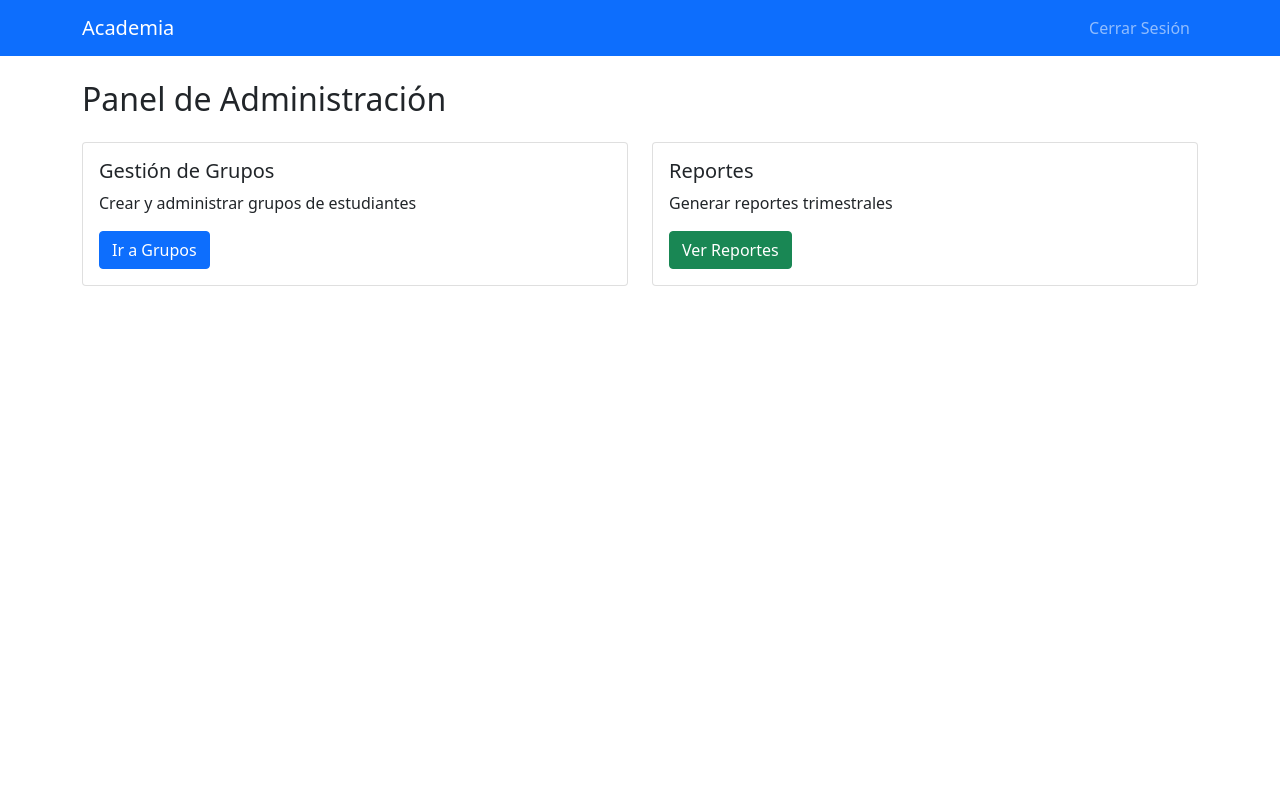
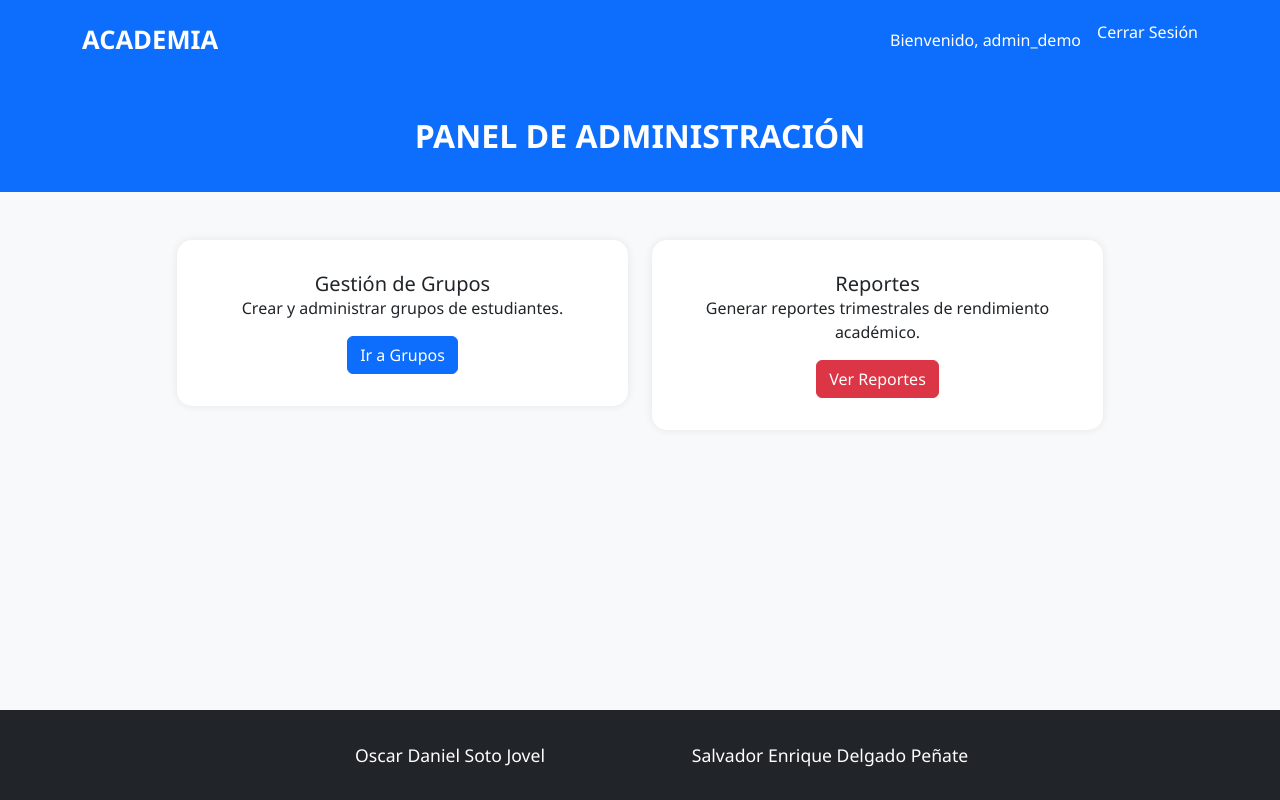
Before and after one commit to DanielSotoo/Desafiopractico3-DSS, a PHP site: page /dashboard.php in a window 1280 px wide. Run offline with PHP 8.4, Linux system fonts and the light colour scheme; the visitor is signed in with stand-in values (Sample User, id 1).

Commit message:
Update dashboard.php

```diff
--- a/dashboard.php
+++ b/dashboard.php
@@ -1,49 +1,113 @@
 <?php
-// dashboard.php
-session_start();
-if(!isset($_SESSION['user_id']) || $_SESSION['tipo'] != 'admin') {
-    header("Location: index.php");
-    exit();
-}
+$_SESSION['user_id'] = 1;
+$_SESSION['tipo'] = 'admin';
+$_SESSION['username'] = 'admin_demo';
 ?>
 <!DOCTYPE html>
-<html>
+<html lang="es">
 <head>
+    <meta charset="UTF-8">
     <title>Panel de Administración</title>
-    <link href="https://cdn.jsdelivr.net/npm/bootstrap@5.1.3/dist/css/bootstrap.min.css" rel="stylesheet">
+    <link href="https://cdn.jsdelivr.net/npm/bootstrap@5.3.0/dist/css/bootstrap.min.css" rel="stylesheet">
+    <style>
+        html, body {
+            height: 100%;
+            margin: 0;
+            background-color: #f8f9fa;
+            font-family: 'Segoe UI', sans-serif;
+        }
+        .page-container {
+            display: flex;
+            flex-direction: column;
+            min-height: 100vh;
+        }
+        .main-content {
+            flex: 1;
+        }
+        .navbar {
+            background-color: #0d6efd;
+            height: 80px;
+        }
+        .navbar-brand {
+            font-size: 1.6rem;
+            font-weight: bold;
+        }
+        .section-title-bar {
+            background-color: #0d6efd;
+            color: white;
+            padding: 2rem 1rem;
+            font-size: 2rem;
+            font-weight: bold;
+            text-align: center;
+            width: 100%;
+        }
+        .dashboard-card {
+            background: white;
+            border-radius: 15px;
+            padding: 2rem;
+            box-shadow: 0 0 10px rgba(0,0,0,0.08);
+            transition: transform 0.2s ease;
+        }
+        .dashboard-card:hover {
+            transform: translateY(-5px);
+        }
+        .footer {
+            background-color: #212529;
+            color: white;
+            padding: 2rem 0;
+            text-align: center;
+        }
+        .footer .row > div {
+            font-size: 1.1rem;
+            font-weight: 500;
+        }
+    </style>
 </head>
 <body>
-    <nav class="navbar navbar-expand-lg navbar-dark bg-primary">
+<div class="page-container">
+
+    <nav class="navbar navbar-expand-lg navbar-dark">
         <div class="container">
-            <a class="navbar-brand" href="#">Academia</a>
-            <div class="navbar-nav ms-auto">
-                <a class="nav-link" href="logout.php">Cerrar Sesión</a>
+            <a class="navbar-brand" href="#">ACADEMIA</a>
+            <div class="d-flex">
+                <span class="navbar-text text-white me-3">Bienvenido, <?= $_SESSION['username'] ?></span>
+                <a class="nav-link text-white" href="logout.php">Cerrar Sesión</a>
             </div>
         </div>
     </nav>
 
-    <div class="container mt-4">
-        <h2>Panel de Administración</h2>
-        <div class="row mt-4">
-            <div class="col-md-6">
-                <div class="card">
-                    <div class="card-body">
-                        <h5 class="card-title">Gestión de Grupos</h5>
-                        <p class="card-text">Crear y administrar grupos de estudiantes</p>
-                        <a href="grupos.php" class="btn btn-primary">Ir a Grupos</a>
-                    </div>
+    <div class="section-title-bar">
+        PANEL DE ADMINISTRACIÓN
+    </div>
+
+    <div class="main-content container py-5">
+        <div class="row justify-content-center g-4">
+            <div class="col-md-5">
+                <div class="dashboard-card text-center">
+                    <h5 class="card-title">Gestión de Grupos</h5>
+                    <p class="card-text">Crear y administrar grupos de estudiantes.</p>
+                    <a href="grupos.php" class="btn btn-primary">Ir a Grupos</a>
                 </div>
             </div>
-            <div class="col-md-6">
-                <div class="card">
-                    <div class="card-body">
-                        <h5 class="card-title">Reportes</h5>
-                        <p class="card-text">Generar reportes trimestrales</p>
-                        <a href="reportes.php" class="btn btn-success">Ver Reportes</a>
-                    </div>
+            <div class="col-md-5">
+                <div class="dashboard-card text-center">
+                    <h5 class="card-title">Reportes</h5>
+                    <p class="card-text">Generar reportes trimestrales de rendimiento académico.</p>
+                    <a href="reportes.php" class="btn btn-danger">Ver Reportes</a>
                 </div>
             </div>
         </div>
     </div>
+
+    <footer class="footer mt-auto">
+        <div class="container">
+            <div class="row justify-content-center">
+                <div class="col-md-4">Oscar Daniel Soto Jovel</div>
+                <div class="col-md-4">Salvador Enrique Delgado Peñate</div>
+            </div>
+        </div>
+    </footer>
+
+</div>
 </body>
 </html>
```
